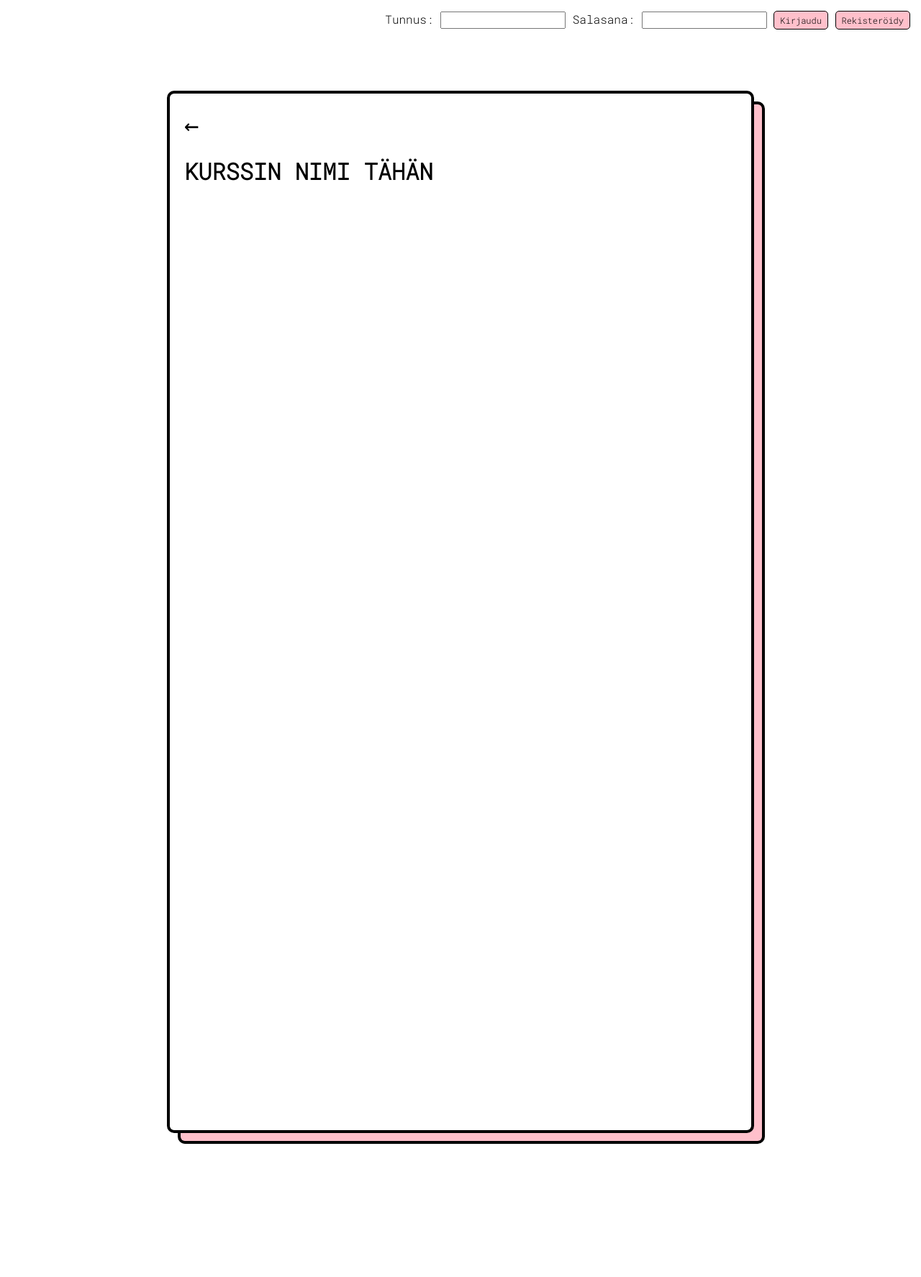
After one commit to Aappo-Alatalo/kurssikartta, a Flask app: page /courses/1 in a window 1280 px wide. The commit adds this page. Shown: the whole page at 72% size. Run offline with Flask 3, Linux system fonts and the light colour scheme.

Commit message:
Add individual course pages Also designed comments table ready for use (not being used yet)

```diff
--- a/courses.py
+++ b/courses.py
@@ -2,7 +2,7 @@ from db import db
 from sqlalchemy.sql import text
 
 def fetch_all_courses():
-    sql = "SELECT name, credits, description FROM Courses"
+    sql = "SELECT id, name, credits, description FROM Courses"
     return db.session.execute(text(sql)).fetchall()
 
 def search_courses(query):
--- a/routes.py
+++ b/routes.py
@@ -45,3 +45,11 @@ def result():
     query = request.args["query"]
     fetched_courses = courses.search_courses(query)
     return render_template("index.html", fetched_courses=fetched_courses)
+
+@app.route("/courses/") # No course takes user to this route
+def courses_page():
+    return redirect("/")
+
+@app.route("/courses/<course_id>") # Course details live here
+def course_page(course_id):
+    return render_template("course_template.html", course=course_id)
--- a/static/css/main.css
+++ b/static/css/main.css
@@ -39,9 +39,26 @@ body {
     transition: .4s;
     margin: 20px;
     overflow: hidden;
+    text-decoration: none;
+    color: black;
 }
 
 .course_card:hover {
+    box-shadow: 15px 15px 0 -4px pink,
+    15px 15px black;
+}
+
+.course_detail_card {
+    width: 60%;
+    border-radius: 10px;
+    height: 1400px;
+    padding: 20px;
+    border: 4px solid black;
+    background: #fff;
+    margin-top: 70px;
+    margin-bottom: 200px;
+    overflow: hidden;
+    color: black;
     box-shadow: 15px 15px 0 -4px pink,
     15px 15px black;
 }
@@ -52,7 +69,6 @@ body {
     left: 0;
     right: 0;
     padding: 15px;
-    background: rgba(169, 169, 169, 0.7);
     z-index: 999;
     display: flex;
     justify-content: flex-end; /* Align items to the right */
@@ -74,3 +90,10 @@ body {
 .button:hover {
     background-color: rgb(216, 113, 130);
 }
+
+.back_arrow {
+    position: static;
+    font-size: 34px;
+    color: black;
+    text-decoration: none;
+}
--- /dev/null
+++ b/templates/course_template.html
@@ -0,0 +1,13 @@
+{% extends "layout.html" %}
+
+{% block title %}KURSSI{% endblock %}
+
+{% block content %}
+
+    <div class="center_div">
+        <div class="course_detail_card">
+            <a href="/" class="back_arrow">&#8592;</a> <!-- Backwards arrow -->
+            <h1>KURSSIN NIMI TÄHÄN</h1>
+        </div>
+    </div>
+{% endblock %}
--- a/templates/index.html
+++ b/templates/index.html
@@ -10,11 +10,12 @@
         <br>
         {% if fetched_courses is defined and fetched_courses|length > 0 %}
             {% for course in fetched_courses %}
-            <div class="course_card">
+            <a href="courses/{{ course.id }}" class="course_card">
                 <h1>{{ course.name }}</h1>
                 <h3>{{ course.credits }} op</h3>
                 <p>{{ course.description }}</p>
-            </div>
+                <span>⭐️ {{ '%0.1f'|format(range(1, 5)|random) }}</span>
+            </a>
             {% endfor %}
         {% elif fetched_courses is defined and fetched_courses|length == 0 %}
             <p>Etsimääsi kurssia ei löytynyt 🔍😕</p>
```
Also changed, not shown: schema.sql (+8 -0 lines).
